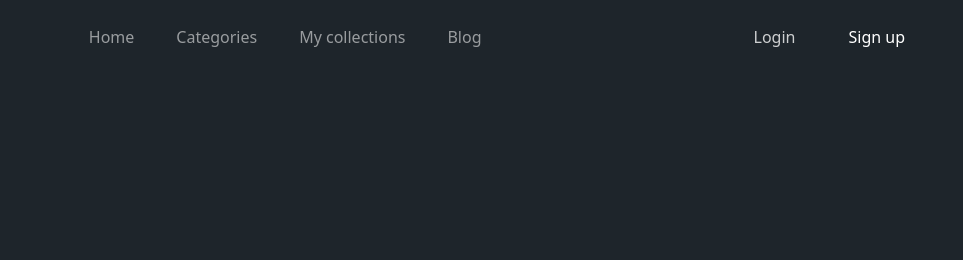
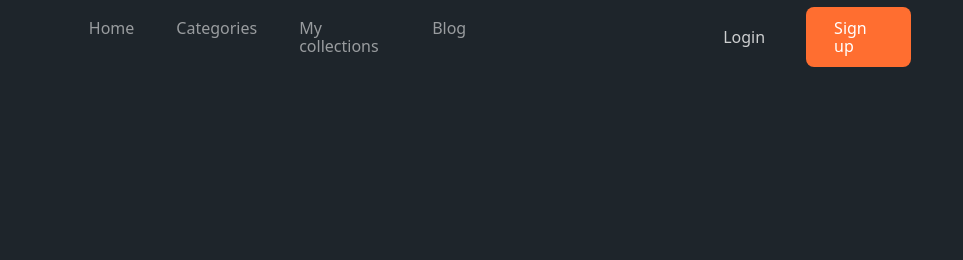
Before and after one commit to Autentate/Antools, a plain HTML site: page index.html in a window 1280 px wide. Shown: the top 260 px of the page, 317-1280 px from the left. Drawn offline with nearby package versions, Linux system fonts and the light colour scheme.

Commit message:
commit 27.11

```diff
--- a/css/style.css
+++ b/css/style.css
@@ -49,17 +49,22 @@ a {
     display: flex;
     column-gap: 41px;
     margin-left: auto;
+    align-items: center;
 }
 
-.buttons-list-item {
-    background-color: #1E252B;
+.buttons-list-link {
     color: white;
 }
 
-.item-first {
+.buttons-list-link.link-first {
     color: rgba(255, 255, 255, 0.78);
 }
 
+.buttons-list-item.inner {
+    padding: 12px 28px;
+    background-color: #FF6E30;
+    border-radius: 8px;
+}
 
 /* Section: "HERO" */
 
--- a/index.html
+++ b/index.html
@@ -35,8 +35,12 @@
             </ul>
           </nav>
           <ul class="buttons-list">
-            <button class="buttons-list-item item-first">Login</button
-            ><button class="buttons-list-item">Sign up</button>
+            <li class="buttons-list-item">
+              <a class="buttons-list-link link-first" href="#">Login</a>
+            </li>
+            <li class="buttons-list-item inner">
+              <a class="buttons-list-link+" href="#">Sign up</a>
+            </li>
           </ul>
         </div>
       </div>
@@ -379,7 +383,7 @@
         <div class="footer-inner">
           <div class="footer-info">
             <div class="footer-logo">
-              <img src="img/logo-img-orange.svg" alt="Image of letter A" />
+              <img src="./img/logo-img-orange.svg" alt="Image of letter A" />
               <a href="#" class="logo-footer">antools</a>
             </div>
             <span class="footer-copyright">Copyright 2021. Antools</span>
@@ -391,12 +395,12 @@
           </div>
           <ul class="footer-list">
             <li class="footer-list-item">
-              <address class="footer-item-inner">
+              <div class="footer-item-inner">
                 <h2 class="footer-item-title">Contact us</h2>
                 <p class="footer-item-text">+621987463</p>
                 <p class="footer-item-text">M Building, No.10 A</p>
                 <p class="footer-item-text">antools@awesome.com</p>
-              </address>
+              </div>
             </li>
             <li class="footer-list-item">
               <div class="footer-item-inner">
```
